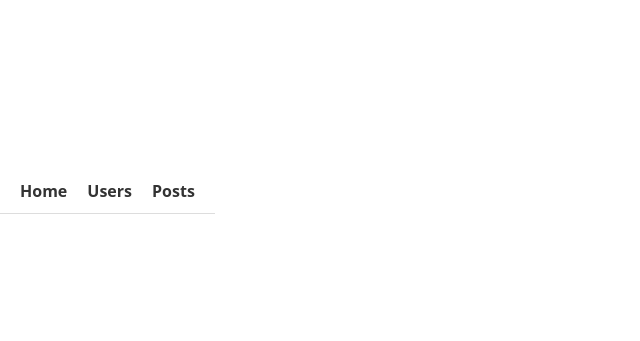
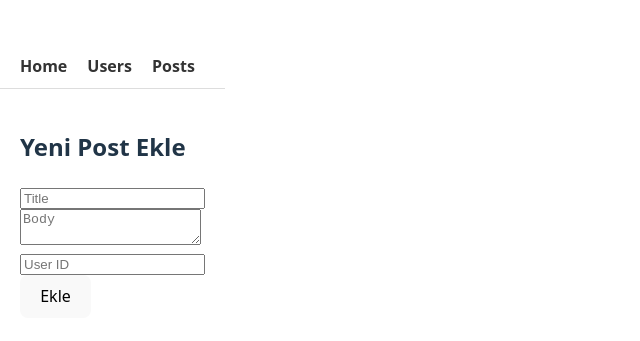
Before and after one commit to cemalsezer/web-dev-app, a React (Vite) app in the folder frontend/: page /posts/new in a window 1280 px wide. Before the commit this address had no page. Shown: the part 209-550 px from the top of the page, without its empty margins (0-640 px from the left). Built offline with nearby package versions, Linux system fonts and the light colour scheme.

Commit message:
Post CRUD pages (Post List, Add Post, Edit Post)  created

```diff
--- a/frontend/src/App.tsx
+++ b/frontend/src/App.tsx
@@ -3,6 +3,10 @@ import Navbar from './components/Navbar';
 import Homepage from './pages/Homepage';
 import UserList from './components/UserList';
 import PostList from './components/PostList';
+import EditPost from './pages/EditPost';
+import AddPost from './pages/AddPost';
+
+
 
 const App = () => {
   return (
@@ -12,6 +16,9 @@ const App = () => {
         <Route path="/" element={<Homepage />} />
         <Route path="/users" element={<UserList />} />
         <Route path="/posts" element={<PostList />} />
+        <Route path="/posts/:id/edit" element={<EditPost />} />
+        <Route path="/posts/new" element={<AddPost />} />
+
       </Routes>
     </div>
   );
--- a/frontend/src/components/PostList.tsx
+++ b/frontend/src/components/PostList.tsx
@@ -1,6 +1,9 @@
 import { useEffect, useState } from 'react';
 import { fetchPosts } from '../services/api';
 import { Post } from '../types/post';
+import { Link } from 'react-router-dom';
+
+
 
 const PostList = () => {
   const [posts, setPosts] = useState<Post[]>([]);
@@ -9,10 +12,21 @@ const PostList = () => {
 
   useEffect(() => {
     fetchPosts()
-      .then(setPosts)
-      .catch(err => setError(err.message))
-      .finally(() => setLoading(false));
+    .then(setPosts)
+    .catch(err => setError(err.message))
+    .finally(() => setLoading(false));
   }, []);
+
+  const handleDelete = async (id: number) => {
+    if (!confirm('Silmek istediğine emin misin?')) return;
+
+    await fetch(`http://localhost:3000/posts/${id}`, {
+      method: 'DELETE',
+    });
+
+    setPosts(posts.filter(p => p.id !== id));
+  };
+
 
   if (loading) return <p>Loading...</p>;
   if (error) return <p style={{ color: 'red' }}>Error: {error}</p>;
@@ -20,10 +34,14 @@ const PostList = () => {
   return (
     <div style={{ padding: '20px' }}>
       <h2>Posts</h2>
+        <Link to="/posts/new">➕ Yeni Post Ekle</Link>
       <ul>
         {posts.map(post => (
           <li key={post.id}>
             <strong>{post.title}</strong> (User ID: {post.userId})
+            <Link to={`/posts/${post.id}/edit`}>Edit</Link>
+            <button onClick={() => handleDelete(post.id)}>🗑 Delete</button>
+
           </li>
         ))}
       </ul>
--- /dev/null
+++ b/frontend/src/pages/AddPost.tsx
@@ -0,0 +1,56 @@
+import { useState } from 'react';
+import { useNavigate } from 'react-router-dom';
+
+const AddPost = () => {
+  const [title, setTitle] = useState('');
+  const [body, setBody] = useState('');
+  const [userId, setUserId] = useState('');
+  const navigate = useNavigate();
+
+  const handleSubmit = async (e: React.FormEvent) => {
+    e.preventDefault();
+
+    await fetch('http://localhost:3000/posts', {
+      method: 'POST',
+      headers: { 'Content-Type': 'application/json' },
+      body: JSON.stringify({
+        title,
+        body,
+        userId: Number(userId),
+      }),
+    });
+
+    navigate('/posts');
+  };
+
+  return (
+    <form onSubmit={handleSubmit} style={{ padding: '20px' }}>
+      <h2>Yeni Post Ekle</h2>
+      <div>
+        <input
+          placeholder="Title"
+          value={title}
+          onChange={e => setTitle(e.target.value)}
+        />
+      </div>
+      <div>
+        <textarea
+          placeholder="Body"
+          value={body}
+          onChange={e => setBody(e.target.value)}
+        />
+      </div>
+      <div>
+        <input
+          placeholder="User ID"
+          value={userId}
+          onChange={e => setUserId(e.target.value)}
+          type="number"
+        />
+      </div>
+      <button type="submit">Ekle</button>
+    </form>
+  );
+};
+
+export default AddPost;
--- /dev/null
+++ b/frontend/src/pages/EditPost.tsx
@@ -0,0 +1,58 @@
+import { useEffect, useState } from 'react';
+import { useParams, useNavigate } from 'react-router-dom';
+
+const EditPost = () => {
+  const { id } = useParams();
+  const navigate = useNavigate();
+
+  const [title, setTitle] = useState('');
+  const [body, setBody] = useState('');
+  const [loading, setLoading] = useState(true);
+
+  useEffect(() => {
+    fetch(`http://localhost:3000/posts/${id}`)
+      .then(res => res.json())
+      .then(data => {
+        setTitle(data.title);
+        setBody(data.body);
+        setLoading(false);
+      });
+  }, [id]);
+
+  const handleSubmit = async (e: React.FormEvent) => {
+    e.preventDefault();
+
+    await fetch(`http://localhost:3000/posts/${id}`, {
+      method: 'PATCH',
+      headers: { 'Content-Type': 'application/json' },
+      body: JSON.stringify({ title, body }),
+    });
+
+    navigate('/posts');
+  };
+
+  if (loading) return <p>Loading...</p>;
+
+  return (
+    <form onSubmit={handleSubmit} style={{ padding: '20px' }}>
+      <h2>Edit Post</h2>
+      <div>
+        <input
+          value={title}
+          onChange={e => setTitle(e.target.value)}
+          placeholder="Title"
+        />
+      </div>
+      <div>
+        <textarea
+          value={body}
+          onChange={e => setBody(e.target.value)}
+          placeholder="Body"
+        />
+      </div>
+      <button type="submit">Update Post</button>
+    </form>
+  );
+};
+
+export default EditPost;
```
